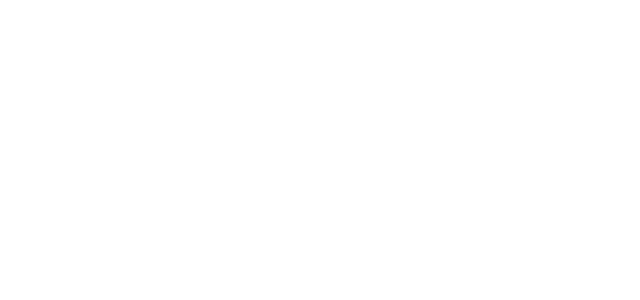
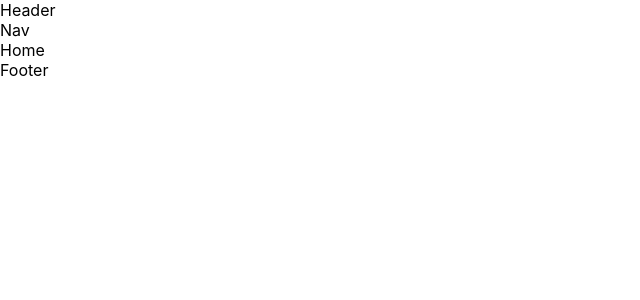
Before and after one commit to web2cap/react_for_begginers_16, a React (Create React App) app: page / in a window 1280 px wide. Shown: the top 300 px of the page, without its empty margins (0-640 px from the left). Built offline with nearby package versions, Linux system fonts and the light colour scheme.

Commit message:
react-router6 refactor

```diff
--- a/src/App.js
+++ b/src/App.js
@@ -1,11 +1,30 @@
-import { Route, Switch, useHistory } from "react-router-dom";
+import { Route, Routes, useNavigate } from "react-router-dom";
 import { useState, useEffect } from "react";
 
+
+import Layout from "./Layout";
+import Home from "./Home";
+import NewPost from "./NewPost";
+import PostPage from "./PostPage";
+import About from "./About";
+import Missing from "./Missing";
+
 function App() {
+
+  const navigate = useNavigate()
   return (
-    <div className="App">
+    <Routes>
+      <Route path="/" element={<Layout />}>
+        <Route index element={<Home />} />
+        <Route path="post">
+          <Route index element={<NewPost />} />
+          <Route path=":id" element={<PostPage />} />
+        </Route>
 
-    </div>
+        <Route path="/about" element={<About />} />
+        <Route path="*" element={<Missing />} />
+      </Route>
+    </Routes>
   );
 }
 
--- /dev/null
+++ b/src/Layout.js
@@ -0,0 +1,18 @@
+import { Outlet } from 'react-router-dom';
+
+import Header from './Header'
+import Nav from './Nav'
+import Footer from "./Footer";
+
+const Layout = () => {
+    return (
+        <div className="App">
+            <Header />
+            <Nav />
+            <Outlet />
+            <Footer />
+        </div>
+    )
+}
+
+export default Layout
--- a/src/index.js
+++ b/src/index.js
@@ -1,9 +1,8 @@
 import React from 'react';
 import ReactDOM from 'react-dom/client';
 import {
-  BrowserRouter,
-  Routes,
-  Route
+  BrowserRouter as Router,
+  Routes, Route
 } from "react-router-dom";
 
 import './index.css';
@@ -13,10 +12,10 @@
 const root = ReactDOM.createRoot(document.getElementById('root'));
 root.render(
   <React.StrictMode>
-    <BrowserRouter>
+    <Router>
       <Routes>
-        <Route path="/" component={App} />
+        <Route path='/*' element={<App />} />
       </Routes>
-    </BrowserRouter>
+    </Router>
   </React.StrictMode>
 );
```
